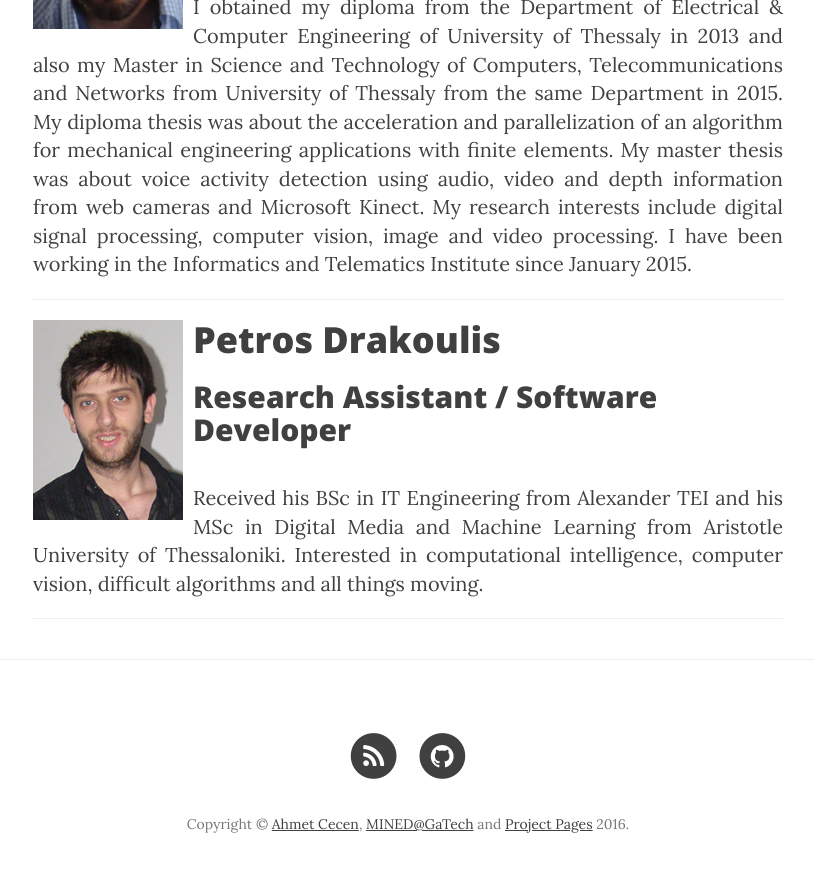
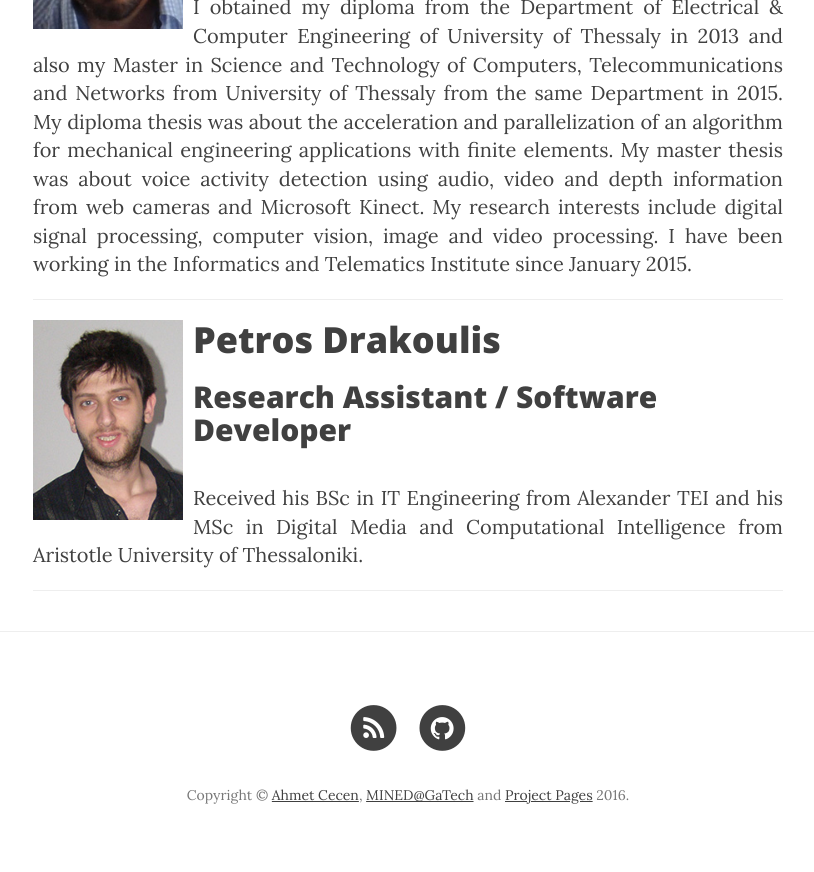
Before and after one commit to VCL3D/vcl3d.github.io, a Jekyll site: the page built from members.html, in a window 1280 px wide and 900 px high, scrolled down 3125 px. Shown: the top 872 px of the window, without its empty margins (232-1046 px from the left). Built offline with Jekyll 4.4.1, drawn with Linux system fonts in a browser that asks for light colours; nearby versions of some CDN libraries; some of the changed text lies outside the part shown.

Commit message:
~ changed drak bio Signed-off-by: ssaroglou <saroglou@iti.gr>

```diff
--- a/_data/members.yml
+++ b/_data/members.yml
@@ -28,7 +28,7 @@
   bio: Software Design & Development, Image Processing, Pattern Recognition.
   visible: true
 
-- name: Antonios Karakottas
+- name: Antonis Karakottas
   role: Research Assistant / Software Developer
   img: https://github.com/VCL3D/vcl3d.github.io/blob/master/img/members/peruk.jpg?raw=true
   github: ankarako
@@ -52,5 +52,5 @@
 - name: Petros Drakoulis
   role: Research Assistant / Software Developer
   img: https://github.com/VCL3D/vcl3d.github.io/blob/master/img/members/petros.drakoulis.jpg?raw=true
-  bio: Received his BSc in IT Engineering from Alexander TEI and his MSc in Digital Media and Machine Learning from Aristotle University of Thessaloniki. Interested in computational intelligence, computer vision, difficult algorithms and all things moving.
+  bio: Received his BSc in IT Engineering from Alexander TEI and his MSc in Digital Media and Computational Intelligence from Aristotle University of Thessaloniki.
   visible: true
```
